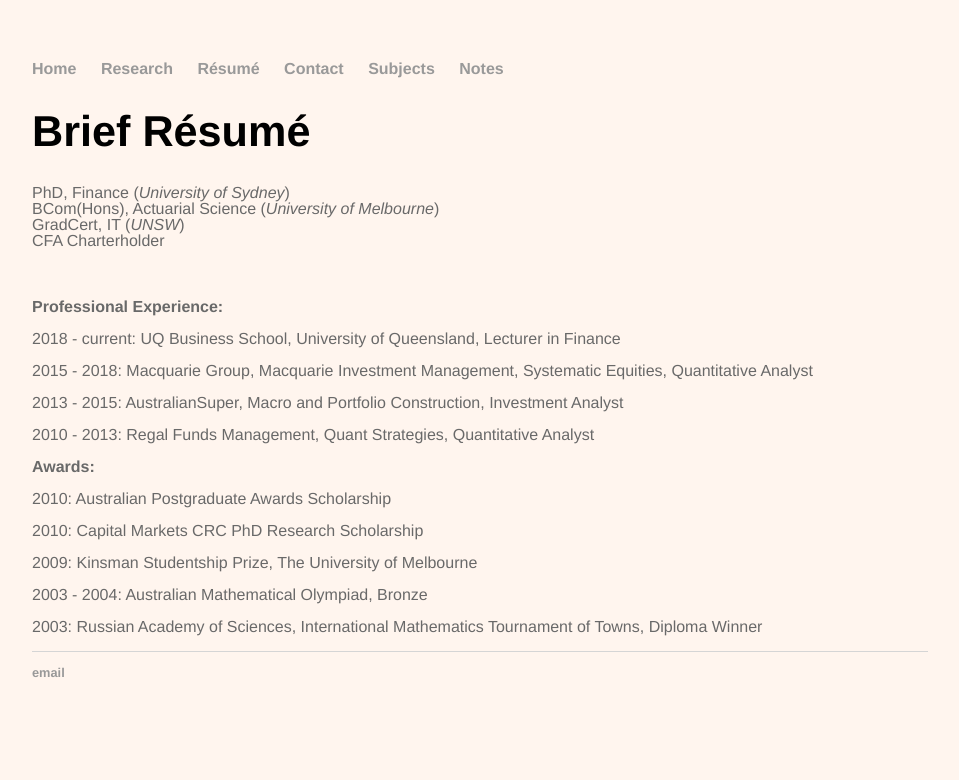
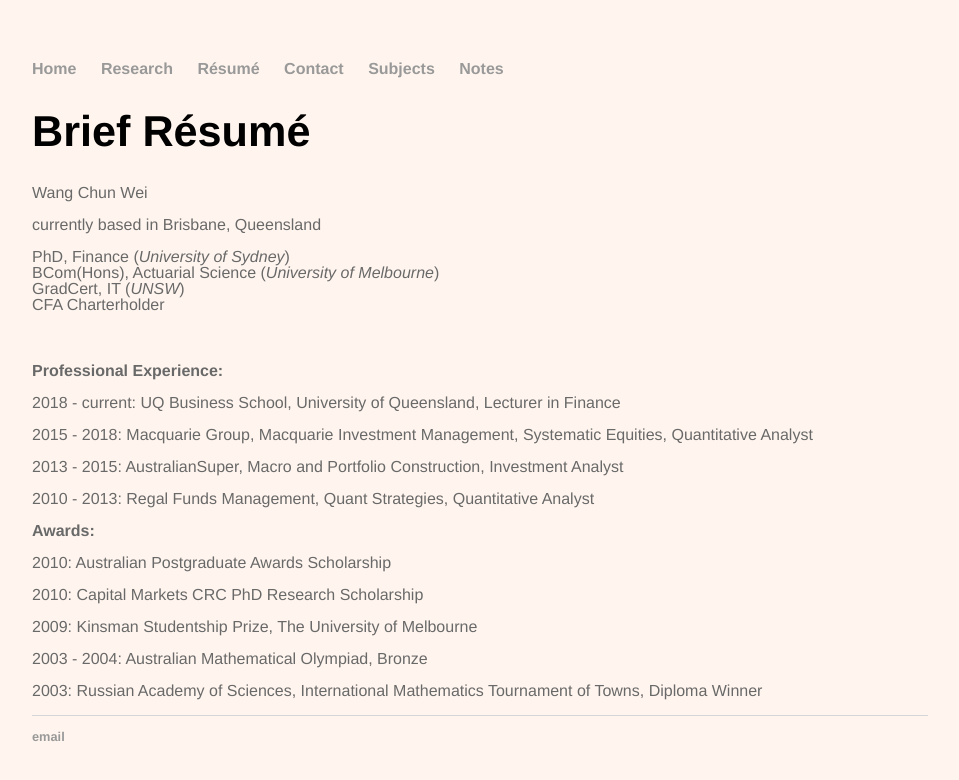
Before and after one commit to weiwangchun/weiwangchun.github.io, a Jekyll site: the page built from cv/index.html, in a window 1280 px wide. Shown: the top 780 px of the page, without its empty margins (160-1119 px from the left). Built offline with Jekyll 4.4.1, drawn with Linux system fonts in a browser that asks for light colours.

Commit message:
Update index.html

```diff
--- a/cv/index.html
+++ b/cv/index.html
@@ -5,6 +5,8 @@
 <div class="blurb">
 	<h1>Brief Résumé</h1>
 
+	<p> Wang Chun Wei </p>
+	<p> currently based in Brisbane, Queensland </p>
 
 	<p class = "smaller"> PhD, Finance (<em>University of Sydney</em>) <br />
 		BCom(Hons), Actuarial Science (<em>University of Melbourne</em>) <br />
```
